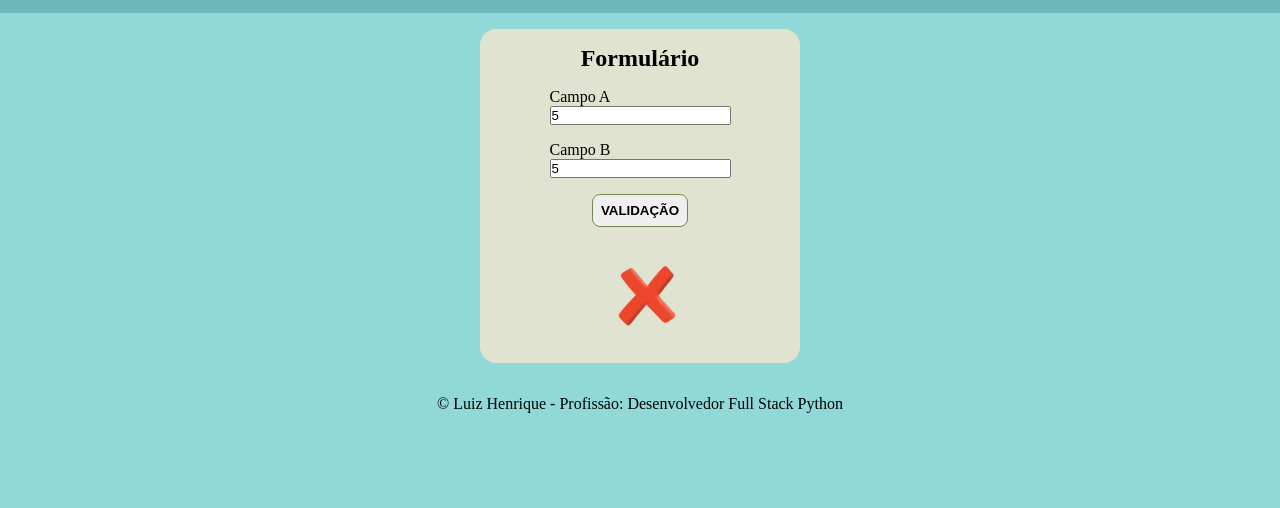
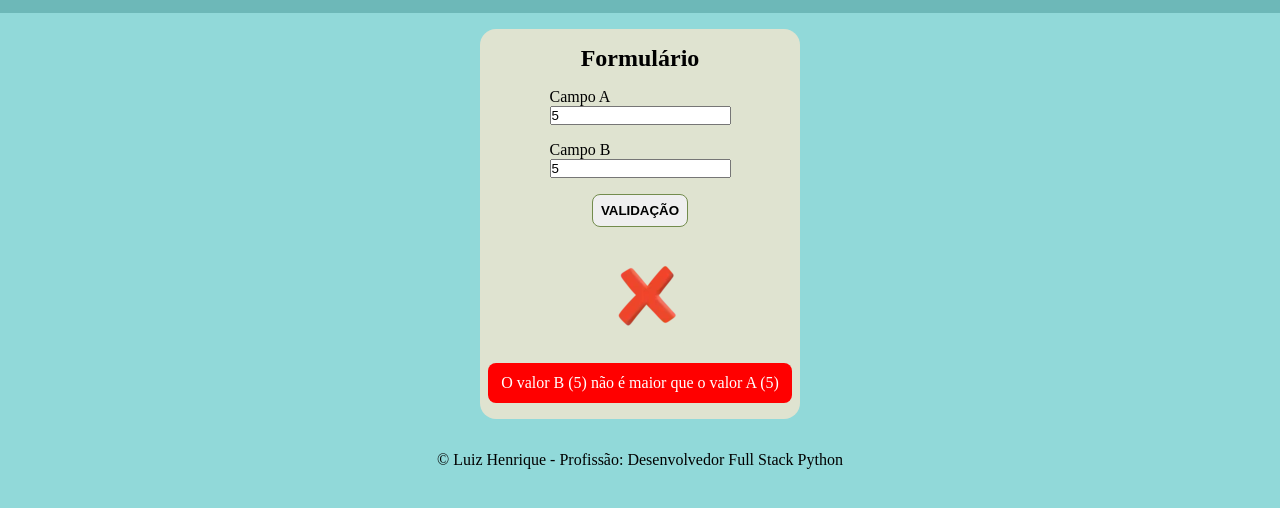
Before and after one commit to luiz-ssantos/exercicio-html-js, a plain HTML site: page index.html in a window 1280 px wide. Both pictures are taken after typing "5", "5" into the empty fields and a click on the input "VALIDAÇÃO". Shown: the part 56-564 px from the top of the page. Drawn offline with Linux system fonts and the light colour scheme.

Commit message:
Adicionando barra de status

```diff
--- a/index.html
+++ b/index.html
@@ -43,7 +43,7 @@
             <br />
             <input
               type="number"
-              min="1"
+              min="0"
               name="segundoNumero"
               id="segundoNumero"
               placeholder="Digite o segundo Número..."
@@ -55,9 +55,13 @@
             </div>
           </form>
         </div>
-        <!-- Área de exibição de validação -->
-        <div id="Validacao">
+        <!-- Área da imagem exibição de validação -->
+        <div id="validacao">
           <img id="imgValidacao" src="img/001.png" alt="" />
+        </div>
+        <!-- Área do texto exibição de validação -->
+        <div>
+          <p id="textoValidacao"></p>
         </div>
       </section>
     </main>
--- a/main.css
+++ b/main.css
@@ -51,6 +51,7 @@ body {
 #formurario {
   background-color: #f2e6cece;
   max-width: 20rem;
+  max-height: auto;
   padding: 1rem;
   border-radius: 1rem;
   margin: 0 auto;
@@ -94,13 +95,24 @@ body {
   background-color: #f3e390;
 }
 
-/* Estilo da área de validação */
-#Validacao {
+/* Estilo da área da imagem exibição de validação */
+#validacao {
   max-width: 6rem;
   max-height: 8rem;
   margin-left: 0.5rem;
   padding: 0;
   align-items: center;
+}
+
+/* Estilo da área do texto exibição de validação */
+#textoValidacao {
+  display: none;
+  color: rgb(255, 255, 255);
+  padding: 0.7rem;
+  margin-top: 1rem;
+  text-align: center;
+  width: 19rem;
+  border-radius: 0.5rem;
 }
 
 /* Estilo do rodapé */
--- a/main.js
+++ b/main.js
@@ -2,6 +2,7 @@ document.addEventListener("DOMContentLoaded", function () {
   // Obter elementos do DOM
   var buttonValidacao = document.getElementById("buttonValidacao");
   var img = document.getElementById("imgValidacao");
+  var txt = document.getElementById("textoValidacao");
 
   // Adicionar evento de clique ao botão de validação
   buttonValidacao.addEventListener("click", function (event) {
@@ -13,6 +14,7 @@ document.addEventListener("DOMContentLoaded", function () {
 
     // Verificar se os valores são números
     if (!isNaN(numPrimeiro) && !isNaN(numSegundo)) {
+      txt.style.display = "block";
       // Verificar se o número B é maior que o número A
       if (numSegundo > numPrimeiro) {
         // Exibir mensagem de validação positiva
@@ -20,16 +22,22 @@ document.addEventListener("DOMContentLoaded", function () {
           `Parabens o formulario foi validado!\n o numero ${numSegundo} é maior que ${numPrimeiro}`
         );
         img.src = "img/002.png"; // Atualizar a imagem
+        txt.innerHTML = `O valor B (${numSegundo}) é maior que o valor A (${numPrimeiro})`;
+        txt.style.backgroundColor = "#00bd29";
       } else {
         // Exibir mensagem de validação negativa
         alert(
           `Desculpe o formulario foi preenchido de forma inválido!\nO numero ${numSegundo} não é maior que ${numPrimeiro}.\nTente novamente!`
         );
         img.src = "img/003.png"; // Atualizar a imagem
+        txt.innerHTML = `O valor B (${numSegundo}) não é maior que o valor A (${numPrimeiro})`;
+        txt.style.backgroundColor = "#ff0000";
       }
     } else {
       // Exibir mensagem de erro para números inválidos
       alert("Por favor, insira números válidos.");
+      img.src = "img/003.png"; // Atualizar a imagem
+      txt.style.backgroundColor = "#ff0000";
     }
   });
 });
```
